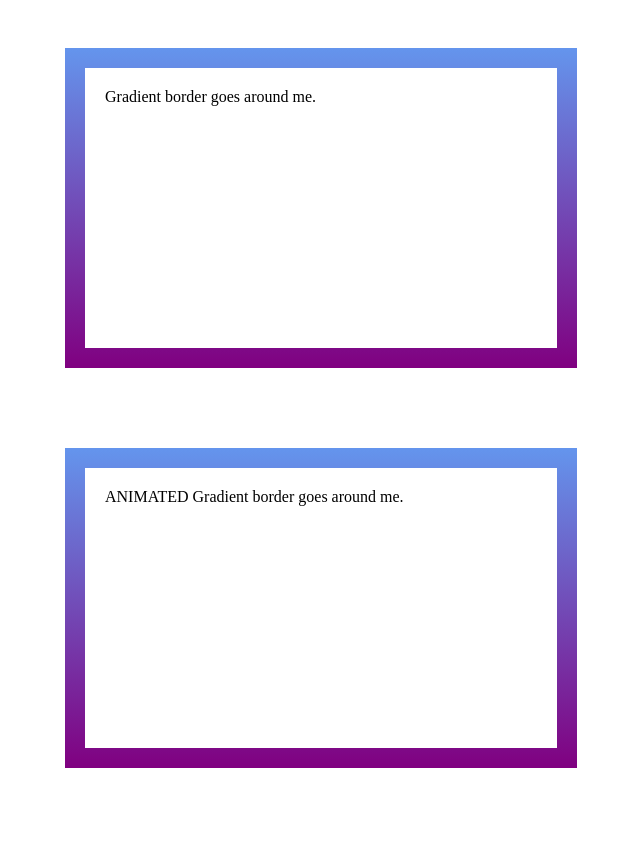
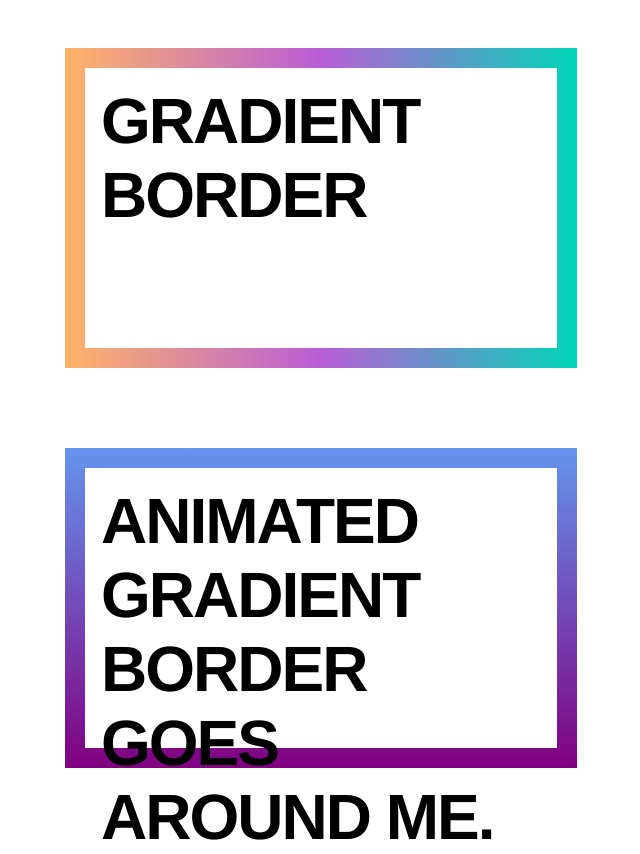
Before and after one commit to oslego/css-for-decoration, a plain HTML site: page demos/gradient-border.html in a window 1280 px wide. Shown: the whole page, without its empty margins (319-959 px from the left). Before the commit the page ends 808 px from the top, so only its background shows below. Drawn offline with Linux system fonts and the light colour scheme.

Commit message:
rainbow border gradient

```diff
--- a/demos/gradient-border.html
+++ b/demos/gradient-border.html
@@ -18,14 +18,23 @@
       height: 40vh;
       /*outline: 1px solid red;*/
       border: 20px solid transparent;
-      padding: 20px;
       box-sizing: border-box;
+      text-transform: uppercase;
+      font-weight: 900;
+      font-family: "helvetica neue";
+      font-size: 4em;
+      letter-spacing: -2px;
+      padding: 1rem;
     }
 
     .demo {
+      /*background-image:
+        linear-gradient(white, white),
+        linear-gradient(180deg, cornflowerblue, purple);*/
+
       background-image:
         linear-gradient(white, white),
-        linear-gradient(180deg, cornflowerblue, purple);
+        linear-gradient(270deg, #00D7B9, #B95DD7 50%, #FFB367 100%);
 
       background-repeat: no-repeat;
       background-origin: padding-box, border-box;
@@ -52,7 +61,7 @@
   </style>
 </head>
 <body>
-  <div class="container demo"> Gradient border goes around me. </div>
+  <div class="container demo"> Gradient border </div>
   <div class="container demo animated"> ANIMATED Gradient border goes around me. </div>
 </body>
 </html>
```
